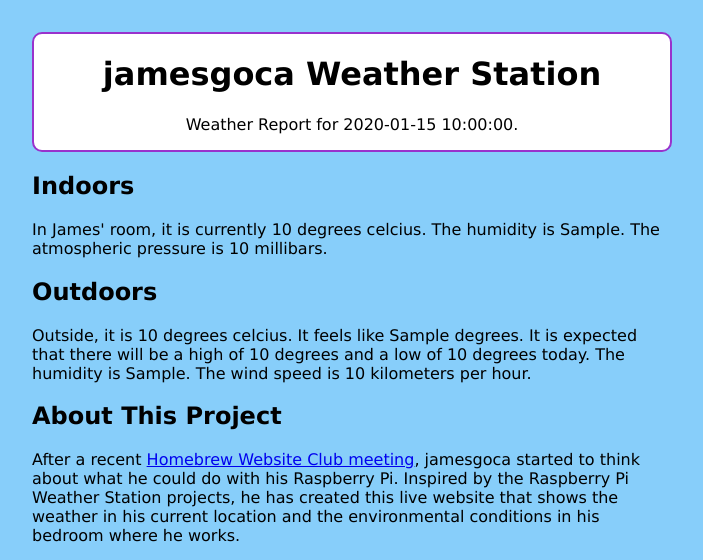
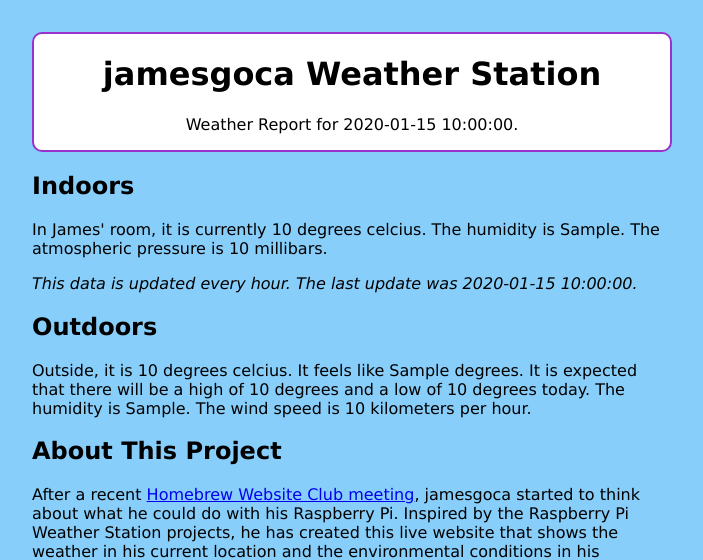
Before and after one commit to jamesgoca/weather, a Flask app: template templates/index.html in a window 1280 px wide. Shown: the top 560 px of the page, without its empty margins (288-991 px from the left). Run offline with Flask 2, Linux system fonts and the light colour scheme; the template is opened without the code that fills it: most values are stand-ins (such as "Sample title", 1, 10 or a date in 2020).

Commit message:
feat: Show time RPi weather was last updated

```diff
--- a/server.py
+++ b/server.py
@@ -23,6 +23,10 @@ def index():
 
 	now = datetime.datetime.now()
 
+	last_rpi_temp_check = datetime.strptime(data[-1]["time"], "%Y-%m-%d %H:%M:%S")
+
+	last_updated_indoors = last_rpi_temp_check.strftime("%A %d %B at %H:%M:%S")
+
 	return render_template("index.html",
 		indoor_temp=round(int(data[-1]["temp"]), 2),
 		indoor_pressure=round(int(data[-1]["pressure"]), 2),
@@ -30,7 +34,8 @@ def index():
 		outdoor_temp=forecast.temperature("celsius"),
 		wind_speed=forecast.wind()["speed"],
 		outdoor_humidity=forecast.humidity,
-		time=now.strftime("%Y-%m-%d at %H:%M:%S")
+		time=now.strftime("%A %d %B at %H:%M:%S"),
+		last_updated_indoors=last_updated_indoors
 	)
 
 @app.route("/data.json")
--- a/templates/index.html
+++ b/templates/index.html
@@ -14,6 +14,7 @@
 			<section>
 				<h2>Indoors</h2>
 				<p>In James' room, it is currently {{ indoor_temp }} degrees celcius. The humidity is {{ indoor_humidity }}. The atmospheric pressure is {{ indoor_pressure }} millibars.</p>
+				<p><em>This data is updated every hour. The last update was {{ last_updated_indoors }}.</em></p>
 			</section>
 			<section>
 				<h2>Outdoors</h2>
```
Also changed, not shown: README.md.
